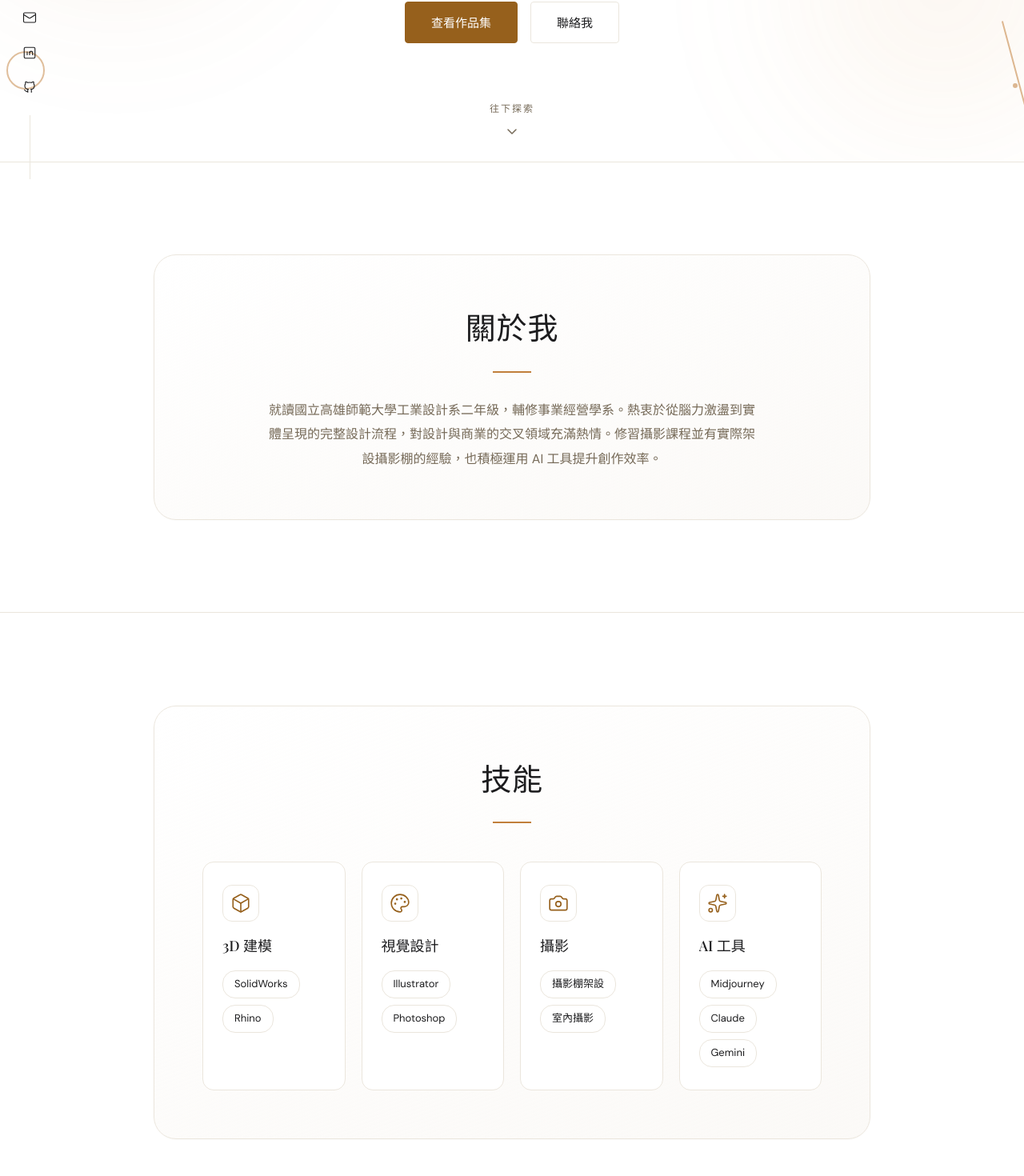
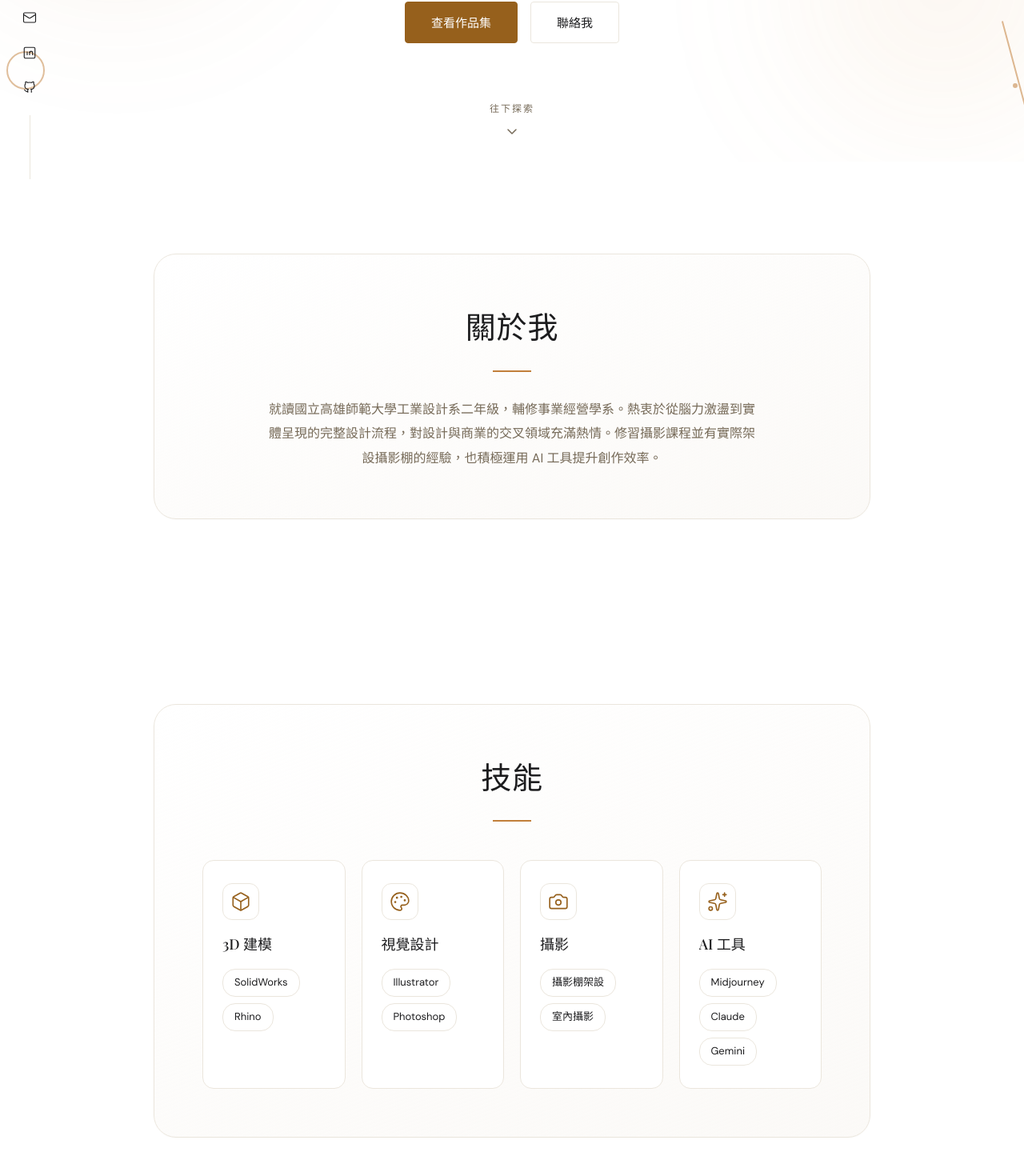
Before and after one commit to e101059a-glitch/-1, a React (Vite) app: page / in a window 1280 px wide. Shown: the part 576-2046 px from the top of the page at 80% size. Built offline with nearby package versions, Linux system fonts and the light colour scheme; a web font is replaced by a local one.

Commit message:
Remove full-width section divider lines
Drop the border-top separators on About, Skills, Experience, Contact
and Footer so there are no horizontal lines between sections.

Co-Authored-By: Claude Opus 4.8 <noreply@anthropic.com>
Claude-Session: https://claude.ai/code/session_01D8dt2Q1kqEQ6SJCTLYyMtD

```diff
--- a/src/components/About.module.css
+++ b/src/components/About.module.css
@@ -1,6 +1,5 @@
 .about {
   padding: clamp(72px, 9vw, 120px) 0;
-  border-top: 0.5px solid var(--color-divider);
 }
 
 .inner {
--- a/src/components/Contact.module.css
+++ b/src/components/Contact.module.css
@@ -1,6 +1,5 @@
 .contact {
   padding: clamp(72px, 9vw, 120px) 0;
-  border-top: 0.5px solid var(--color-divider);
 }
 
 .inner {
--- a/src/components/Experience.module.css
+++ b/src/components/Experience.module.css
@@ -1,6 +1,5 @@
 .experience {
   padding: clamp(72px, 9vw, 120px) 0;
-  border-top: 0.5px solid var(--color-divider);
 }
 
 .inner {
--- a/src/components/Footer.module.css
+++ b/src/components/Footer.module.css
@@ -1,7 +1,6 @@
 .footer {
   padding: 32px 0;
   text-align: center;
-  border-top: 0.5px solid var(--color-divider);
 }
 
 .text {
--- a/src/components/Skills.module.css
+++ b/src/components/Skills.module.css
@@ -1,7 +1,6 @@
 .skills {
   padding: clamp(72px, 9vw, 120px) 0;
   background: var(--color-surface);
-  border-top: 0.5px solid var(--color-divider);
 }
 
 .inner {
```
